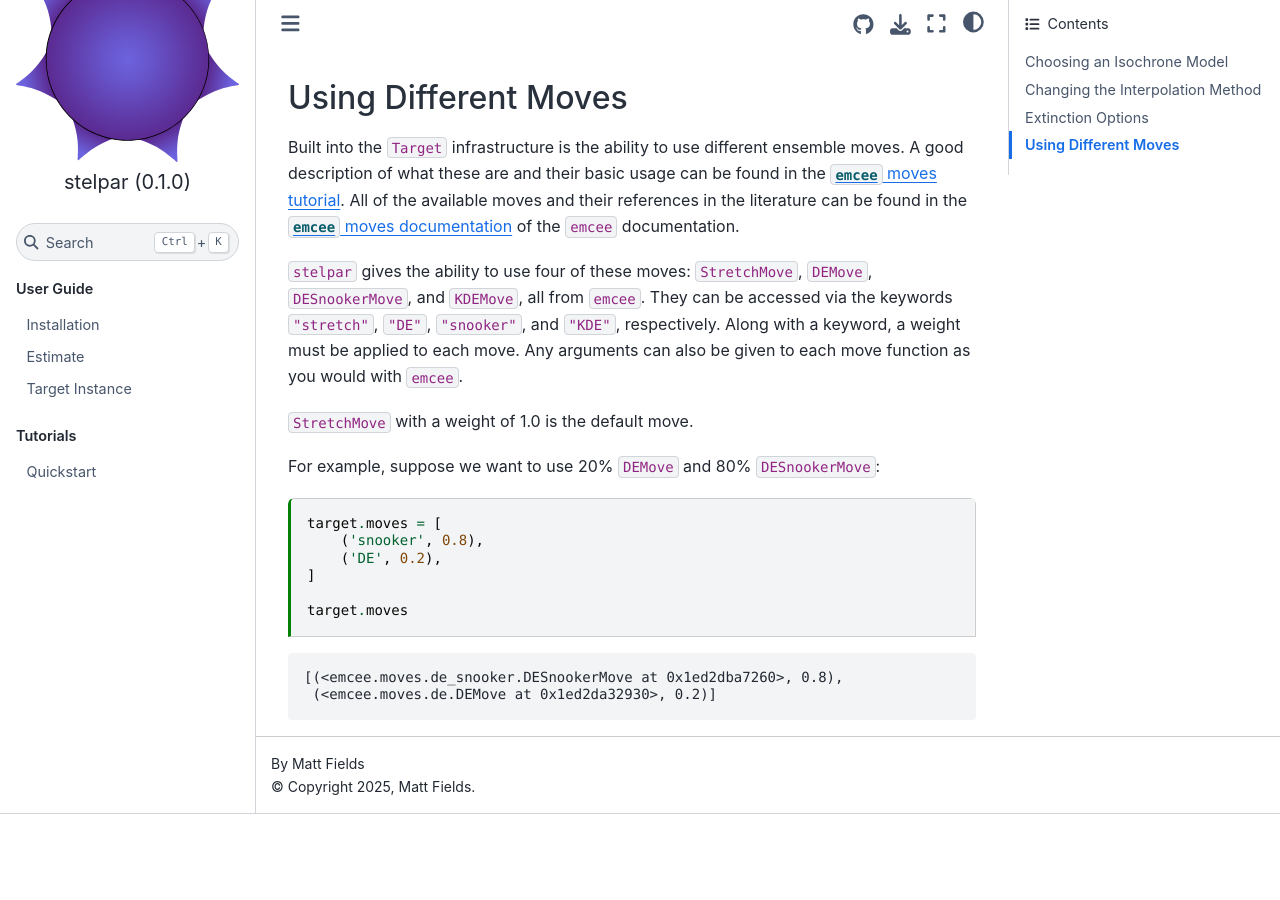
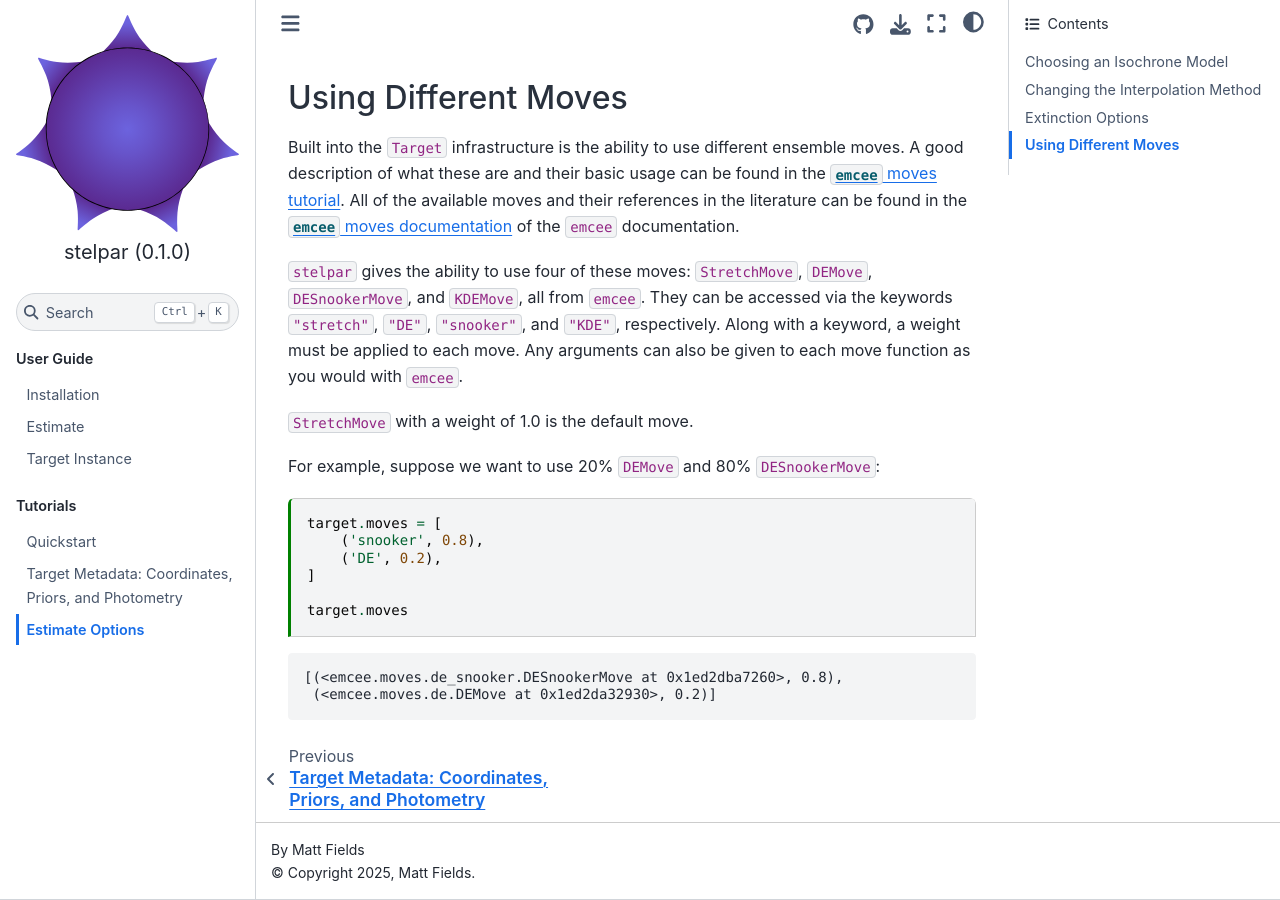
Before and after one commit to mjfields/stelpar, a Sphinx documentation site: the page built from docs/source/tutorials/mcmc_options.ipynb, in a window 1280 px wide and 900 px high, scrolled down 2294 px. Built offline with Sphinx 7.4.7 and the Sphinx Book theme 1.1.4, drawn with Linux system fonts in a browser that asks for light colours; before the commit the page ends 3108 px from its top, so only the background shows below that.

Commit message:
added tutorials

```diff
--- a/docs/source/index.rst
+++ b/docs/source/index.rst
@@ -20,7 +20,9 @@
    guide/target
 
 .. toctree::
-   :maxdepth: 1
+   :maxdepth: 2
    :caption: Tutorials
 
    tutorials/quickstart
+   tutorials/target_priors_photometry
+   tutorials/mcmc_options
```
